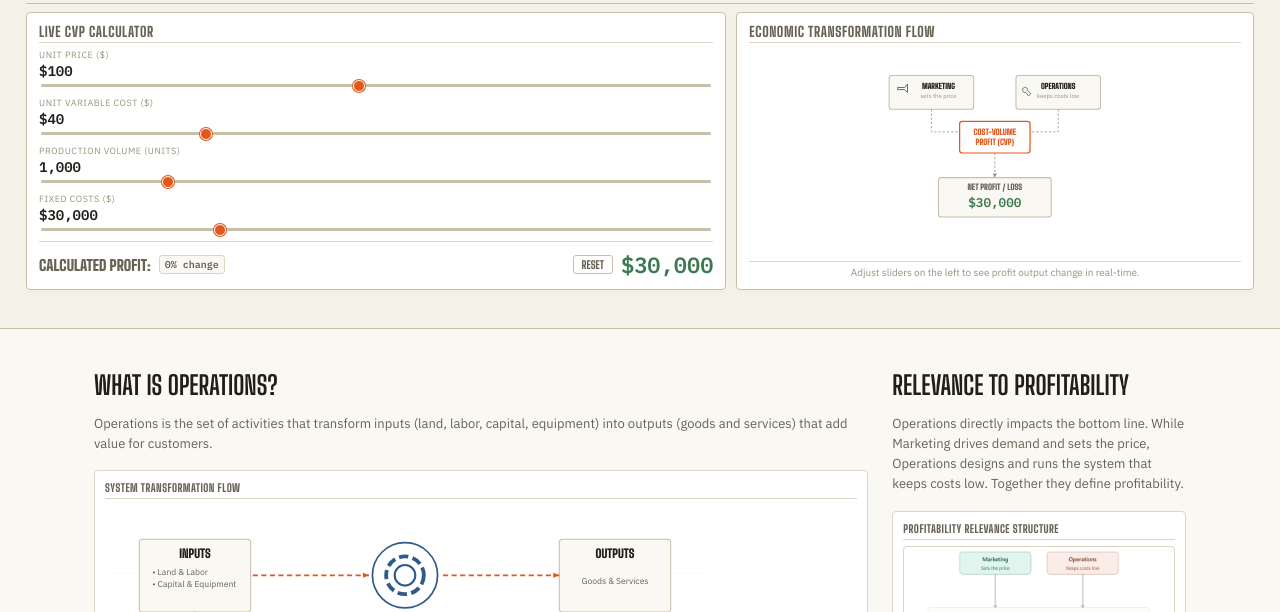
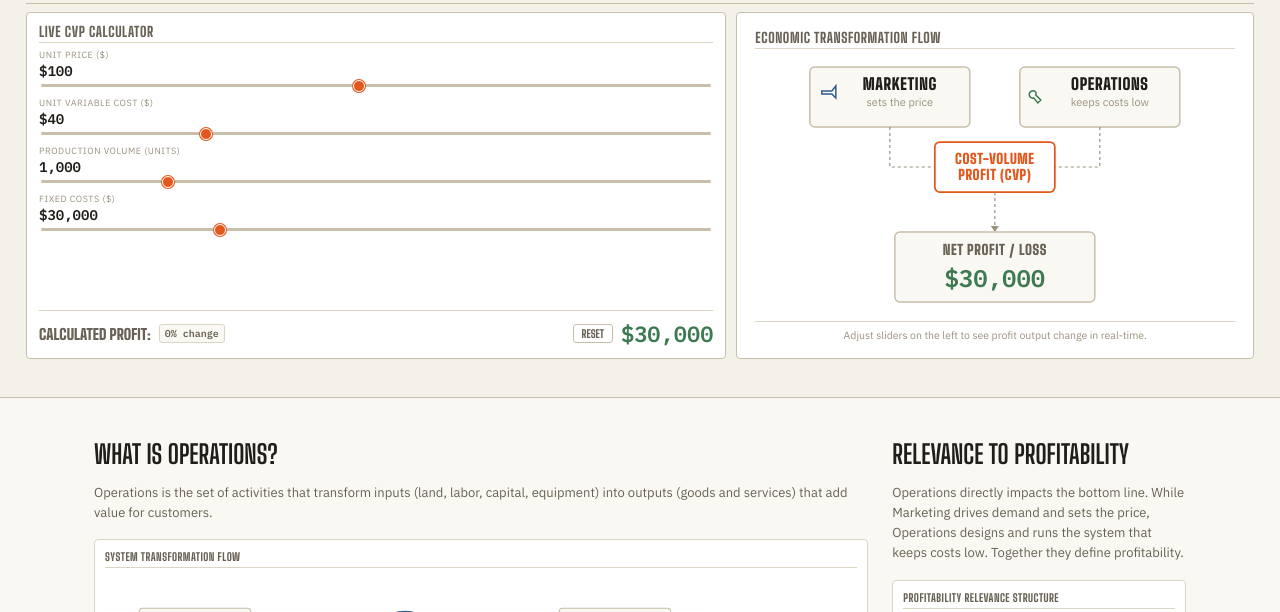
Before and after one commit to suryateja4104-stark/Operations-Domain-Session, a plain HTML site: page index.html in a window 1280 px wide. Shown: the part 132-744 px from the top of the page. Drawn offline with Linux system fonts and the light colour scheme.

Commit message:
style: enlarge CVP flowchart SVG and text labels for better legibility

```diff
--- a/index.html
+++ b/index.html
@@ -1082,41 +1082,41 @@
       </div>
 
       <!-- Right: Real-time Economic Flow Node -->
-      <div class="dash-card" style="padding: 10px 12px; display: flex; flex-direction: column; justify-content: space-between;">
-        <h3 class="card-title" style="margin-bottom: 4px; padding-bottom: 2px;">Economic Transformation Flow</h3>
-        <svg id="profitFlowSvg" viewBox="0 0 320 230" style="width: 100%; display: block; overflow: visible; height: 162px;">
+      <div class="dash-card" style="padding: 16px 18px; display: flex; flex-direction: column; justify-content: space-between;">
+        <h3 class="card-title" style="margin-bottom: 8px; padding-bottom: 2px;">Economic Transformation Flow</h3>
+        <svg id="profitFlowSvg" viewBox="0 0 400 260" style="width: 100%; display: block; overflow: visible; height: 260px;">
           <!-- Marketing Node -->
-          <rect x="10" y="5" width="120" height="48" rx="4" fill="var(--bg-panel-2)" stroke="var(--line-strong)" stroke-width="1.5" />
-          <path d="M 22 22 L 32 22 L 36 17 L 36 29 L 32 25 L 22 25 Z" fill="none" stroke="var(--blueprint)" stroke-width="1.2" />
-          <text x="80" y="24" font-family="'Big Shoulders Display', sans-serif" font-weight="900" font-size="11px" text-anchor="middle" fill="var(--text)">MARKETING</text>
-          <text x="80" y="37" font-family="'IBM Plex Sans', sans-serif" font-size="8.5px" text-anchor="middle" fill="var(--text-faint)">sets the price</text>
+          <rect x="15" y="10" width="160" height="60" rx="5" fill="var(--bg-panel-2)" stroke="var(--line-strong)" stroke-width="1.5" />
+          <path d="M 27 34 L 37 34 L 41 29 L 41 41 L 37 37 L 27 37 Z" fill="none" stroke="var(--blueprint)" stroke-width="1.5" />
+          <text x="105" y="33" font-family="'Big Shoulders Display', sans-serif" font-weight="900" font-size="16px" text-anchor="middle" fill="var(--text)" letter-spacing="0.04em">MARKETING</text>
+          <text x="105" y="49" font-family="'IBM Plex Sans', sans-serif" font-size="11px" text-anchor="middle" fill="var(--text-faint)">sets the price</text>
 
           <!-- Operations Node -->
-          <rect x="190" y="5" width="120" height="48" rx="4" fill="var(--bg-panel-2)" stroke="var(--line-strong)" stroke-width="1.5" />
-          <path d="M 202 22 A 3 3 0 0 1 206 26 L 211 31 L 208 34 L 204 29 A 3 3 0 0 1 202 22 Z" fill="none" stroke="var(--green)" stroke-width="1.2" />
-          <text x="250" y="24" font-family="'Big Shoulders Display', sans-serif" font-weight="900" font-size="11px" text-anchor="middle" fill="var(--text)">OPERATIONS</text>
-          <text x="250" y="37" font-family="'IBM Plex Sans', sans-serif" font-size="8.5px" text-anchor="middle" fill="var(--text-faint)">keeps costs low</text>
+          <rect x="225" y="10" width="160" height="60" rx="5" fill="var(--bg-panel-2)" stroke="var(--line-strong)" stroke-width="1.5" />
+          <path d="M 237 34 A 3 3 0 0 1 241 38 L 246 43 L 243 46 L 239 41 A 3 3 0 0 1 237 34 Z" fill="none" stroke="var(--green)" stroke-width="1.5" />
+          <text x="315" y="33" font-family="'Big Shoulders Display', sans-serif" font-weight="900" font-size="16px" text-anchor="middle" fill="var(--text)" letter-spacing="0.04em">OPERATIONS</text>
+          <text x="315" y="49" font-family="'IBM Plex Sans', sans-serif" font-size="11px" text-anchor="middle" fill="var(--text-faint)">keeps costs low</text>
 
           <!-- Lines to CVP Box -->
-          <path d="M 70 53 L 70 85 L 110 85" fill="none" stroke="var(--text-faint)" stroke-width="1.2" stroke-dasharray="3,3" />
-          <path d="M 250 53 L 250 85 L 210 85" fill="none" stroke="var(--text-faint)" stroke-width="1.2" stroke-dasharray="3,3" />
+          <path d="M 95 70 L 95 110 L 140 110" fill="none" stroke="var(--text-faint)" stroke-width="1.2" stroke-dasharray="3,3" />
+          <path d="M 305 70 L 305 110 L 260 110" fill="none" stroke="var(--text-faint)" stroke-width="1.2" stroke-dasharray="3,3" />
 
           <!-- CVP Box -->
-          <rect x="110" y="70" width="100" height="45" rx="4" fill="var(--bg-panel)" stroke="var(--orange)" stroke-width="1.75" />
-          <text x="160" y="90" font-family="'Big Shoulders Display', sans-serif" font-weight="900" font-size="11.5px" text-anchor="middle" fill="var(--orange)">COST-VOLUME</text>
-          <text x="160" y="103" font-family="'Big Shoulders Display', sans-serif" font-weight="900" font-size="11.5px" text-anchor="middle" fill="var(--orange)">PROFIT (CVP)</text>
+          <rect x="140" y="85" width="120" height="50" rx="5" fill="var(--bg-panel)" stroke="var(--orange)" stroke-width="1.75" />
+          <text x="200" y="107" font-family="'Big Shoulders Display', sans-serif" font-weight="900" font-size="14px" text-anchor="middle" fill="var(--orange)" letter-spacing="0.04em">COST-VOLUME</text>
+          <text x="200" y="123" font-family="'Big Shoulders Display', sans-serif" font-weight="900" font-size="14px" text-anchor="middle" fill="var(--orange)" letter-spacing="0.04em">PROFIT (CVP)</text>
 
           <!-- Line to Profit -->
-          <path d="M 160 115 L 160 150" fill="none" stroke="var(--text-faint)" stroke-width="1.2" stroke-dasharray="3,3" />
-          <polygon points="160,150 157,144 163,144" fill="var(--text-faint)" />
+          <path d="M 200 135 L 200 175" fill="none" stroke="var(--text-faint)" stroke-width="1.2" stroke-dasharray="3,3" />
+          <polygon points="200,175 196,169 204,169" fill="var(--text-faint)" />
 
           <!-- Profit Box -->
-          <rect x="80" y="150" width="160" height="56" rx="4" fill="var(--bg-panel-2)" stroke="var(--line-strong)" stroke-width="1.5" />
-          <text x="160" y="168" font-family="'Big Shoulders Display', sans-serif" font-weight="900" font-size="11.5px" text-anchor="middle" fill="var(--text-dim)">NET PROFIT / LOSS</text>
-          <text x="160" y="192" font-family="'IBM Plex Mono', monospace" font-weight="700" font-size="18px" text-anchor="middle" fill="var(--green)" id="cvpProfitNodeDisplay">$30,000</text>
+          <rect x="100" y="175" width="200" height="70" rx="5" fill="var(--bg-panel-2)" stroke="var(--line-strong)" stroke-width="1.5" />
+          <text x="200" y="198" font-family="'Big Shoulders Display', sans-serif" font-weight="900" font-size="14px" text-anchor="middle" fill="var(--text-dim)" letter-spacing="0.04em">NET PROFIT / LOSS</text>
+          <text x="200" y="230" font-family="'IBM Plex Mono', monospace" font-weight="700" font-size="24px" text-anchor="middle" fill="var(--green)" id="cvpProfitNodeDisplay">$30,000</text>
         </svg>
         <!-- Mini helper note -->
-        <div style="font-family:'IBM Plex Sans',sans-serif; font-size:10px; color:var(--text-faint); text-align:center; border-top:1px solid var(--line); padding-top:4px; margin-top:2px;">
+        <div style="font-family:'IBM Plex Sans',sans-serif; font-size:10.5px; color:var(--text-faint); text-align:center; border-top:1px solid var(--line); padding-top:6px; margin-top:4px;">
           Adjust sliders on the left to see profit output change in real-time.
         </div>
       </div>
```
